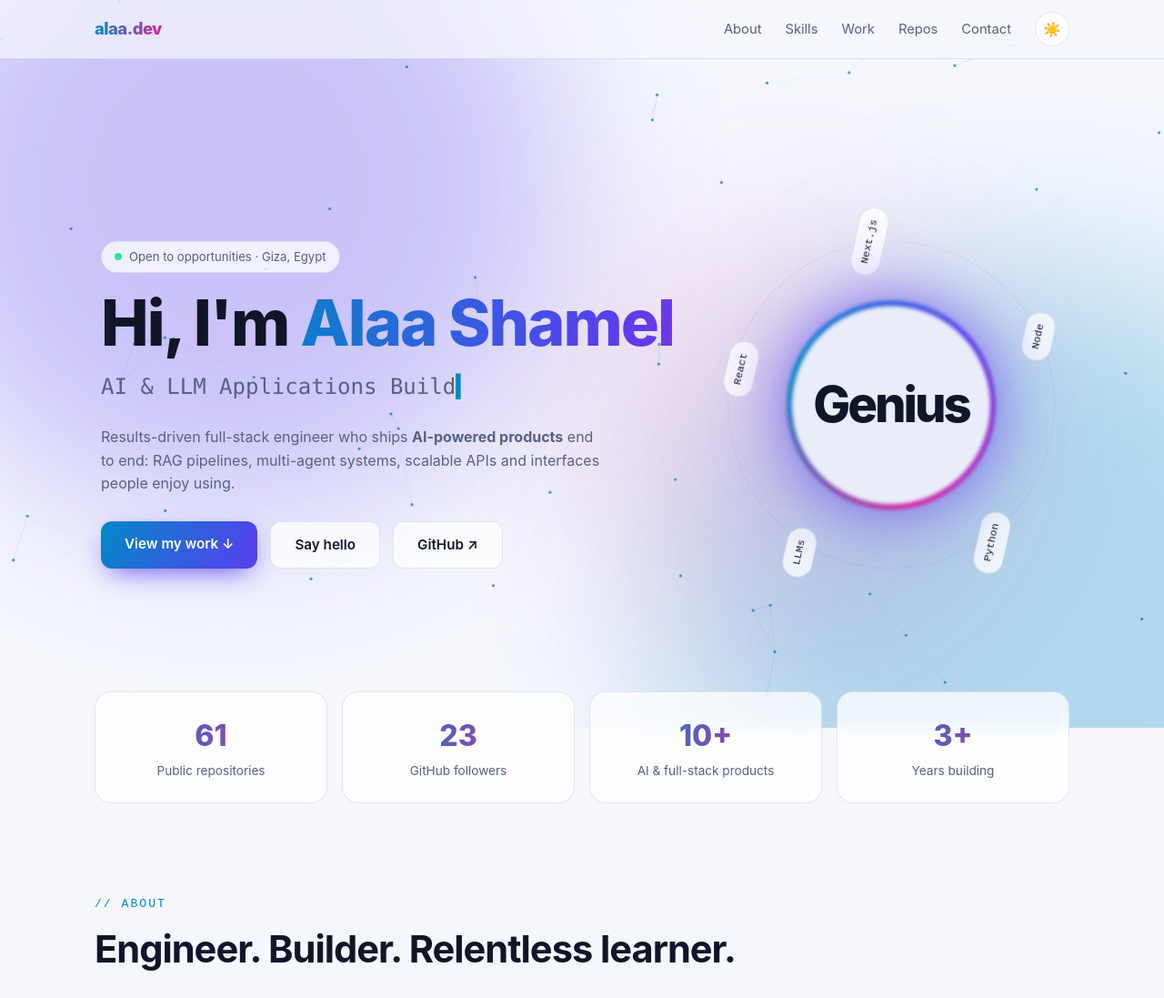
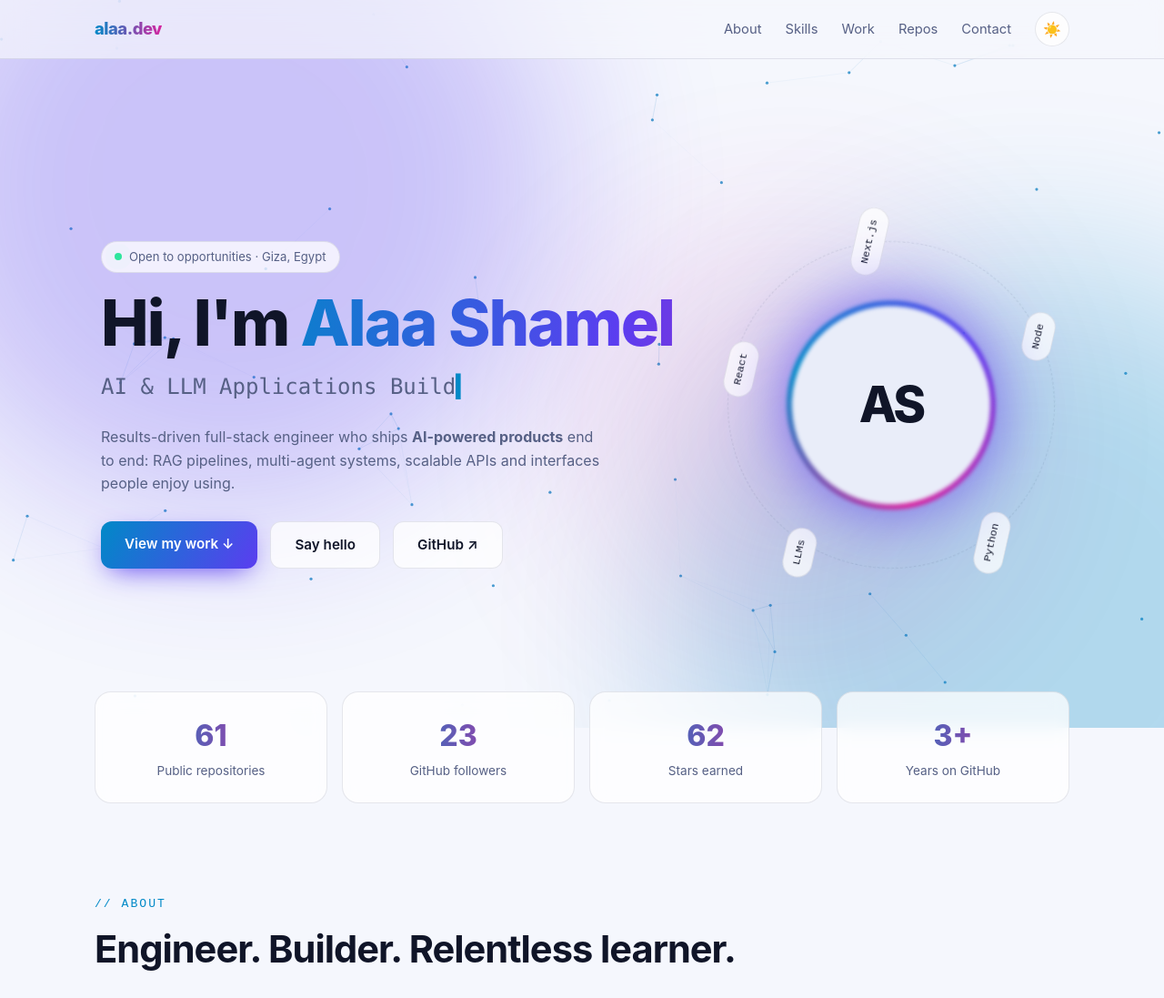
Before and after one commit to Alaashamel/Alaashamel, a website: page docs/index.html in a window 1280 px wide. Shown: the top 1097 px of the page at 91% size. Drawn offline with Linux system fonts and the light colour scheme; no server answers.

Commit message:
feat: real-data analytics, honest stats, live site links

```diff
--- a/docs/index.html
+++ b/docs/index.html
@@ -96,16 +96,15 @@ footer{padding:34px 0;text-align:center;color:var(--mut);font-size:.85rem;border
 <p class="lead">Results-driven full-stack engineer who ships <strong>AI-powered products</strong> end to end: RAG pipelines, multi-agent systems, scalable APIs and interfaces people enjoy using.</p>
 <div class="btns"><a class="btn p" href="#work">View my work ↓</a><a class="btn" href="mailto:alaashamel32@gmail.com">Say hello</a><a class="btn" href="https://github.com/Alaashamel" target="_blank" rel="noopener">GitHub ↗</a></div>
 </div>
-<div class="orb"><div class="ring"><span>React</span><span>Next.js</span><span>Node</span><span>Python</span><span>LLMs</span></div><div class="core"></div><div class="ini">Genius
-</div></div>
+<div class="orb"><div class="ring"><span>React</span><span>Next.js</span><span>Node</span><span>Python</span><span>LLMs</span></div><div class="core"></div><div class="ini">AS</div></div>
 </div></header>
 
 <main>
 <div class="wrap"><div class="stats rv">
 <div class="stat"><b data-n="61" id="s-repos">0</b><span>Public repositories</span></div>
 <div class="stat"><b data-n="23" id="s-fol">0</b><span>GitHub followers</span></div>
-<div class="stat"><b data-n="10" data-p="+">0</b><span>AI &amp; full-stack products</span></div>
-<div class="stat"><b data-n="3" data-p="+">0</b><span>Years building</span></div>
+<div class="stat"><b data-n="62" id="s-stars">0</b><span>Stars earned</span></div>
+<div class="stat"><b data-n="3" data-p="+">0</b><span>Years on GitHub</span></div>
 </div></div>
 
 <section id="about"><div class="wrap">
@@ -176,7 +175,7 @@ function draw(){const q=$('#q').value.toLowerCase();
 const list=REPOS.filter(r=>(lang==='All'||r.language===lang)&&(r.name+' '+(r.description||'')).toLowerCase().includes(q));
 $('#repoGrid').innerHTML=list.map(r=>`<article class="card in"><h3><span>${esc(r.name)}</span><span class="chip">${r.language||'—'}</span></h3><p>${esc((r.description||'No description yet.').slice(0,130))}</p><div class="links"><a href="${r.html_url}" target="_blank" rel="noopener">Code ↗</a>${r.homepage?`<a href="${esc(r.homepage)}" target="_blank" rel="noopener">Live ↗</a>`:''}<span style="margin-inline-start:auto;color:var(--mut)">★ ${r.stargazers_count}</span></div></article>`).join('')||'<p style="color:var(--mut)">No matches.</p>';bindCards()}
 fetch('https://api.github.com/users/Alaashamel/repos?per_page=100&sort=pushed').then(r=>r.json()).then(d=>{
-if(!Array.isArray(d))throw 0;REPOS=d.filter(r=>!r.fork);
+if(!Array.isArray(d))throw 0;REPOS=d.filter(r=>!r.fork);{const st=REPOS.reduce((a,r)=>a+r.stargazers_count,0),el=$('#s-stars');el.dataset.n=st;if(el.textContent!=='0')el.textContent=st}
 const ls=['All',...[...new Set(REPOS.map(r=>r.language).filter(Boolean))].slice(0,6)];
 $('#filters').innerHTML=ls.map(l=>`<button class="f ${l==='All'?'on':''}">${l}</button>`).join(' ');
 $('#filters').onclick=e=>{if(e.target.classList.contains('f')){lang=e.target.textContent;document.querySelectorAll('.f').forEach(b=>b.classList.toggle('on',b===e.target));draw()}};
```
